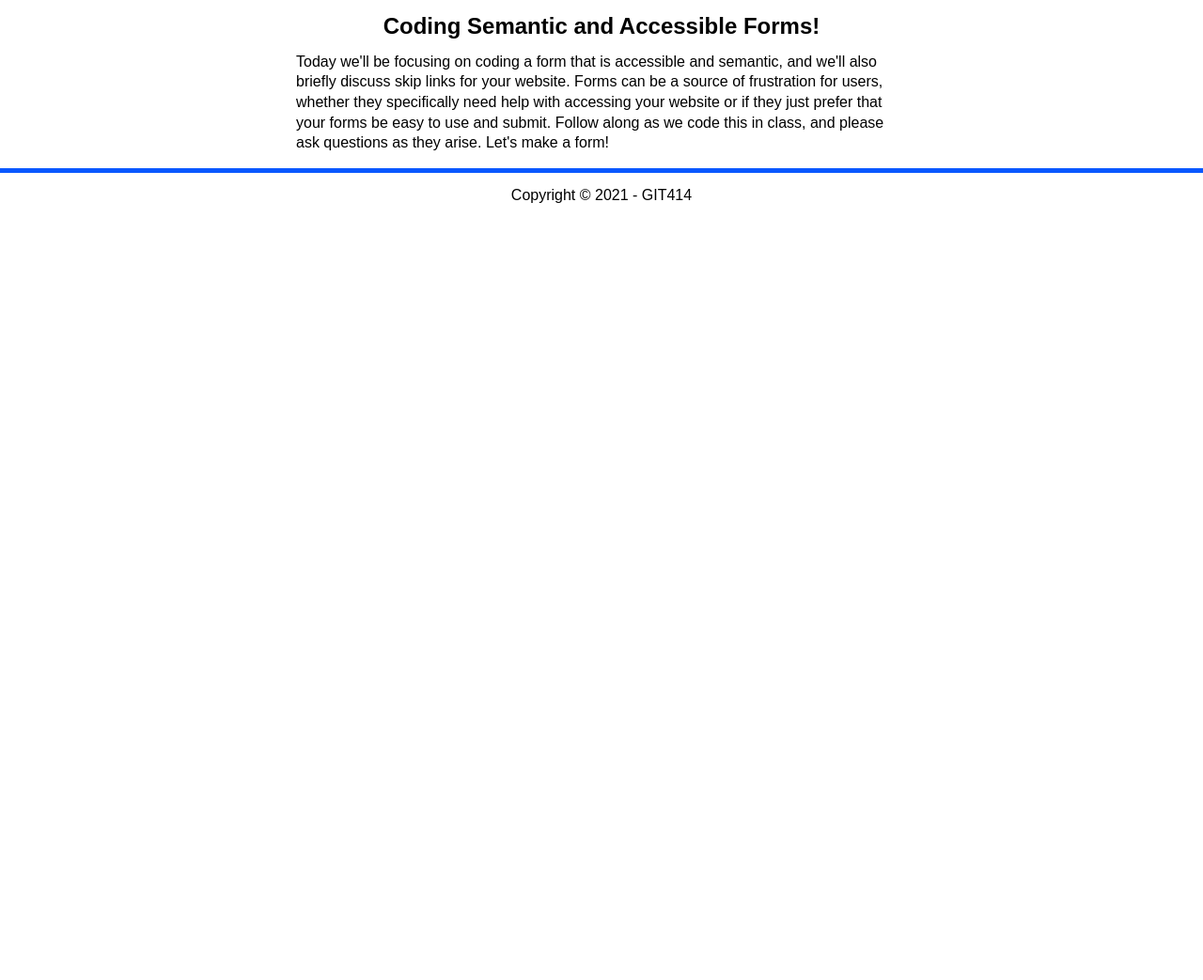
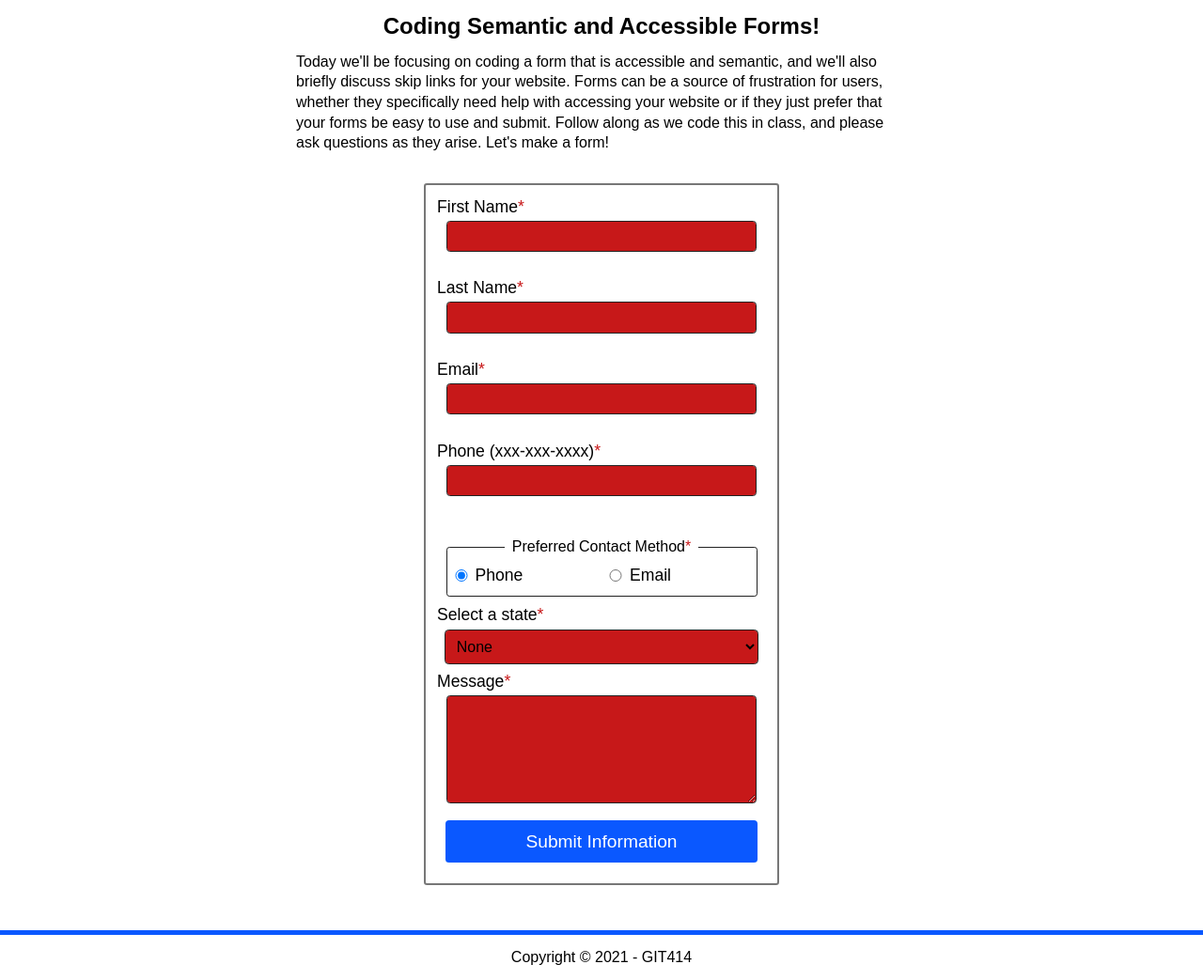
Before and after one commit to kmacim/AccessibleForm, a plain HTML site: page index.html in a window 1280 px wide. Shown: the part 500-1543 px from the top of the page at 94% size. Before the commit the page ends 800 px from the top, so only its background shows below. Drawn offline with Linux system fonts and the light colour scheme.

Commit message:
update finished

```diff
--- a/index.html
+++ b/index.html
@@ -26,7 +26,91 @@
 			<h2>Coding Semantic and Accessible Forms!</h2>
 			<p>Today we'll be focusing on coding a form that is accessible and semantic, and we'll also briefly discuss skip links for your website. Forms can be a source of frustration for users, whether they specifically need help with accessing your website or if they just prefer that your forms be easy to use and submit. Follow along as we code this in class, and please ask questions as they arise. Let's make a form!</p>
 
-<!-- 	-------- TO-DO: ADD FORM CODE HERE DURING CLASS, FOLLOW ALONG TO COMPLETE -------- -->
+<form action="https://wp.zybooks.com/form-viewer.php" target="_blank" method="post">
+
+	<label for="fname">First Name<span class="required">*</span></label>
+	<input type="text" id="fname" name="fname" autocomplete="name" required ><br>
+
+	<label for="lname">Last Name<span class="required">*</span></label>
+	<input type="text" id="lname" name="lname" autocomplete="name" required><br>
+
+	<label for="email">Email<span class="required">*</span></label>
+	<input type="email" id="email" name="email" required><br>
+
+	<label for="phone">Phone (xxx-xxx-xxxx)<span class="required">*</span></label>
+	<input type="tel" id="phone" name="phone" pattern="[0-9]{3}-[0-9]{3}-[0-9]{4}" required><br>
+
+<fieldset>
+	<legend> Preferred Contact Method<span class="required">*</span></legend>
+	<input type="radio" id="phone1" name="Preferred Contact Method" value="phone" checked required>
+	<label for= "phone1">Phone</label>
+
+	<input type="radio" id="email1" name="Preferred Contact Method" value= "email">
+	<label for= "email1">Email</label>
+</fieldset>
+
+<label for="states">Select a state<span class="required">*</span></label>
+<select name="states" id="states" required>
+<option value="">None</option>
+  <option value="AL">Alabama</option>
+  <option value="AK">Alaska</option>
+  <option value="AZ">Arizona</option>
+  <option value="AR">Arkansas</option>
+  <option value="CA">California</option>
+  <option value="CO">Colorado</option>
+  <option value="CT">Connecticut</option>
+  <option value="DE">Delaware</option>
+  <option value="FL">Florida</option>
+  <option value="GA">Georgia</option>
+  <option value="HI">Hawaii</option>
+  <option value="ID">Idaho</option>
+  <option value="IL">Illinois</option>
+  <option value="IN">Indiana</option>
+  <option value="IA">Iowa</option>
+  <option value="KS">Kansas</option>
+  <option value="KY">Kentucky</option>
+  <option value="LA">Louisiana</option>
+  <option value="ME">Maine</option>
+  <option value="MD">Maryland</option>
+  <option value="MA">Massachusetts</option>
+  <option value="MI">Michigan</option>
+  <option value="MN">Minnesota</option>
+  <option value="MS">Mississippi</option>
+  <option value="MO">Missouri</option>
+  <option value="MT">Montana</option>
+  <option value="NE">Nebraska</option>
+  <option value="NV">Nevada</option>
+  <option value="NH">New Hampshire</option>
+  <option value="NJ">New Jersey</option>
+  <option value="NM">New Mexico</option>
+  <option value="NY">New York</option>
+  <option value="NC">North Carolina</option>
+  <option value="ND">North Dakota</option>
+  <option value="OH">Ohio</option>
+  <option value="OK">Oklahoma</option>
+  <option value="OR">Oregon</option>
+  <option value="PA">Pennsylvania</option>
+  <option value="RI">Rhode Island</option>
+  <option value="SC">South Carolina</option>
+  <option value="SD">South Dakota</option>
+  <option value="TN">Tennessee</option>
+  <option value="TX">Texas</option>
+  <option value="UT">Utah</option>
+  <option value="VT">Vermont</option>
+  <option value="VA">Virginia</option>
+  <option value="WA">Washington</option>
+  <option value="WV">West Virginia</option>
+  <option value="WI">Wisconsin</option>
+  <option value="WY">Wyoming</option>
+</select>
+
+<label for="message">Message<span class="required">*</span></label>
+<textarea id="message" required></textarea>
+
+<input type="submit" name="submit" value="Submit Information">
+
+</form>
+
 		</article>
 	</main>
 	<footer>
--- a/styles.css
+++ b/styles.css
@@ -212,7 +212,7 @@ input:focus, select:focus, textarea:focus{
 	box-shadow: 0 0 0 0.09em currentColor;
 }
 
-input:error, select:error, textarea:error{
+input:invalid, select:invalid, textarea:invalid{
 	background-color: #c71819;
 }
 
@@ -228,6 +228,7 @@ fieldset{
 
 legend{
 	padding: 0.5em;
+	text-align: center;
 }
 
 fieldset label{
```
